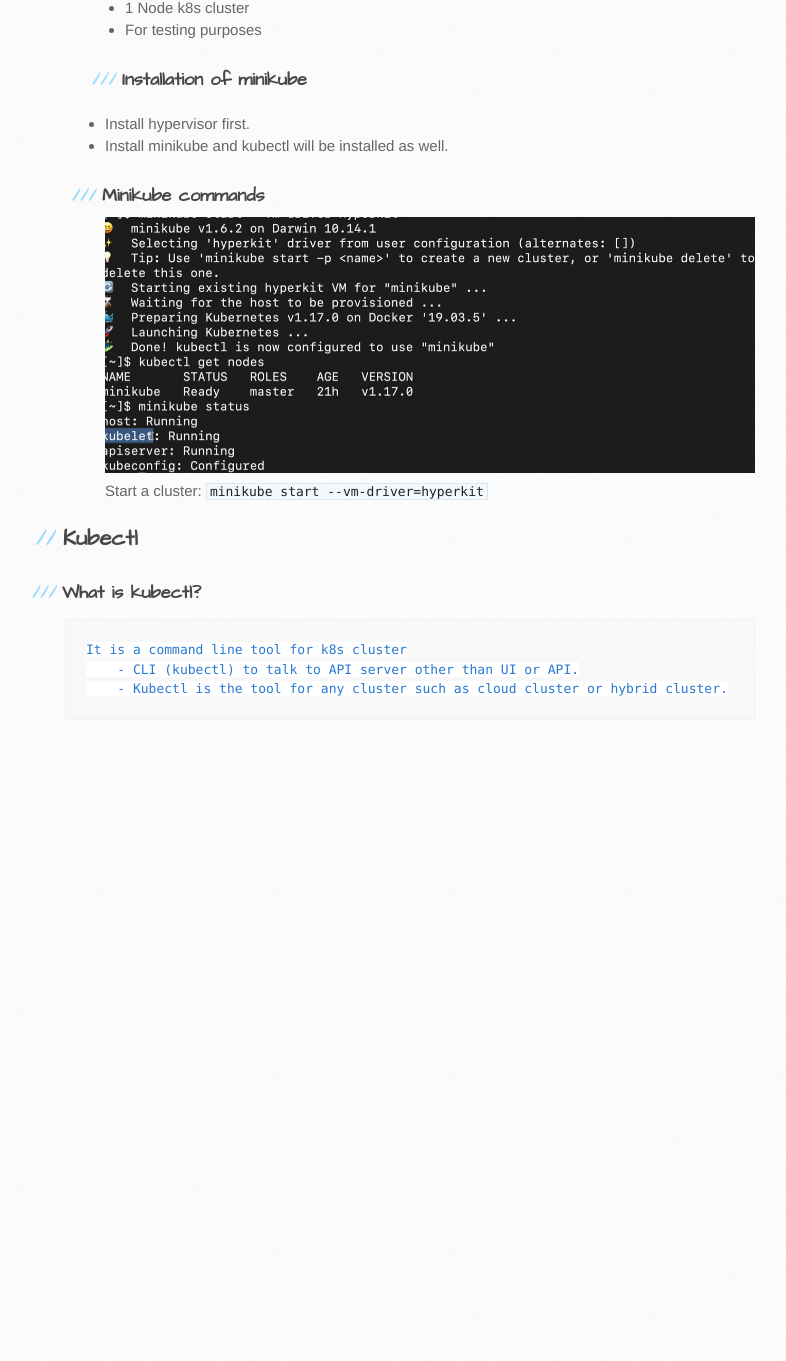
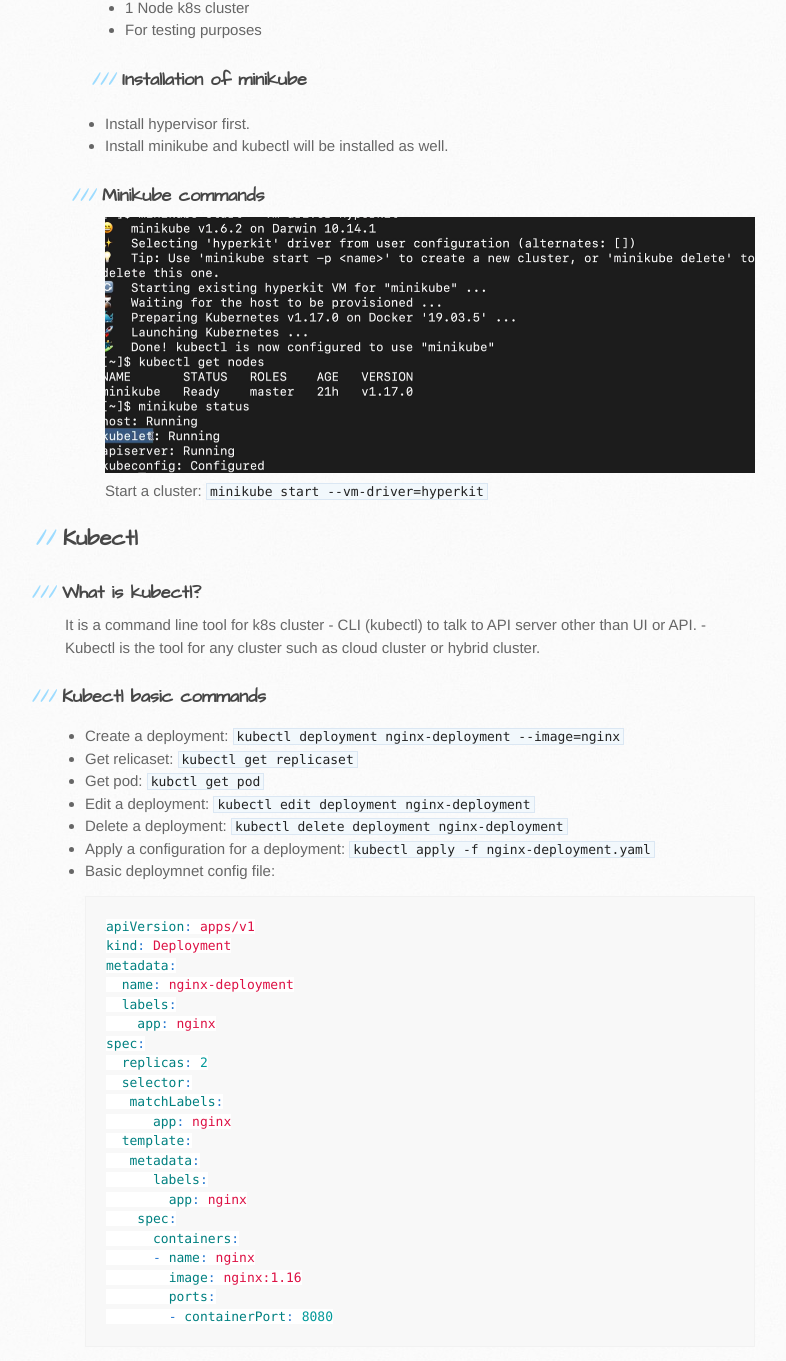
Before and after one commit to itcraftme/itcraftme, a Jekyll site: the page built from docs/it/k8s_knowledge.md, in a window 1280 px wide and 1400 px high, scrolled down 2508 px. Shown: the top 1361 px of the window, without its empty margins (105-891 px from the left). Built offline with Jekyll 4.4.1, drawn with Linux system fonts in a browser that asks for light colours; our own code applies the rules of GitHub Pages for plain Markdown files; before the commit the page ends 3280 px from its top, so only the background shows below that.

Commit message:
Update k8s_knowledge.md
add kubectl commands

````diff
--- a/docs/it/k8s_knowledge.md
+++ b/docs/it/k8s_knowledge.md
@@ -56,6 +56,37 @@ Start a cluster: `minikube start --vm-driver=hyperkit`
 
 ## Kubectl
 ### What is kubectl?
-    It is a command line tool for k8s cluster
+   It is a command line tool for k8s cluster
         - CLI (kubectl) to talk to API server other than UI or API.
         - Kubectl is the tool for any cluster such as cloud cluster or hybrid cluster.
+### Kubectl basic commands
+  - Create a deployment: `kubectl deployment nginx-deployment --image=nginx`
+  - Get relicaset: `kubectl get replicaset`
+  - Get pod: `kubctl get pod`
+  - Edit a deployment: `kubectl edit deployment nginx-deployment`
+  - Delete a deployment: `kubectl delete deployment nginx-deployment`
+  - Apply a configuration for a deployment: `kubectl apply -f nginx-deployment.yaml`
+  - Basic deploymnet config file:
+    ```yml
+    apiVersion: apps/v1
+    kind: Deployment
+    metadata:
+      name: nginx-deployment
+      labels:
+        app: nginx
+    spec:
+      replicas: 2
+      selector:
+       matchLabels:
+          app: nginx
+      template:
+       metadata:
+          labels:
+            app: nginx
+        spec:
+          containers:
+          - name: nginx
+            image: nginx:1.16
+            ports:
+            - containerPort: 8080
+    ```
````
